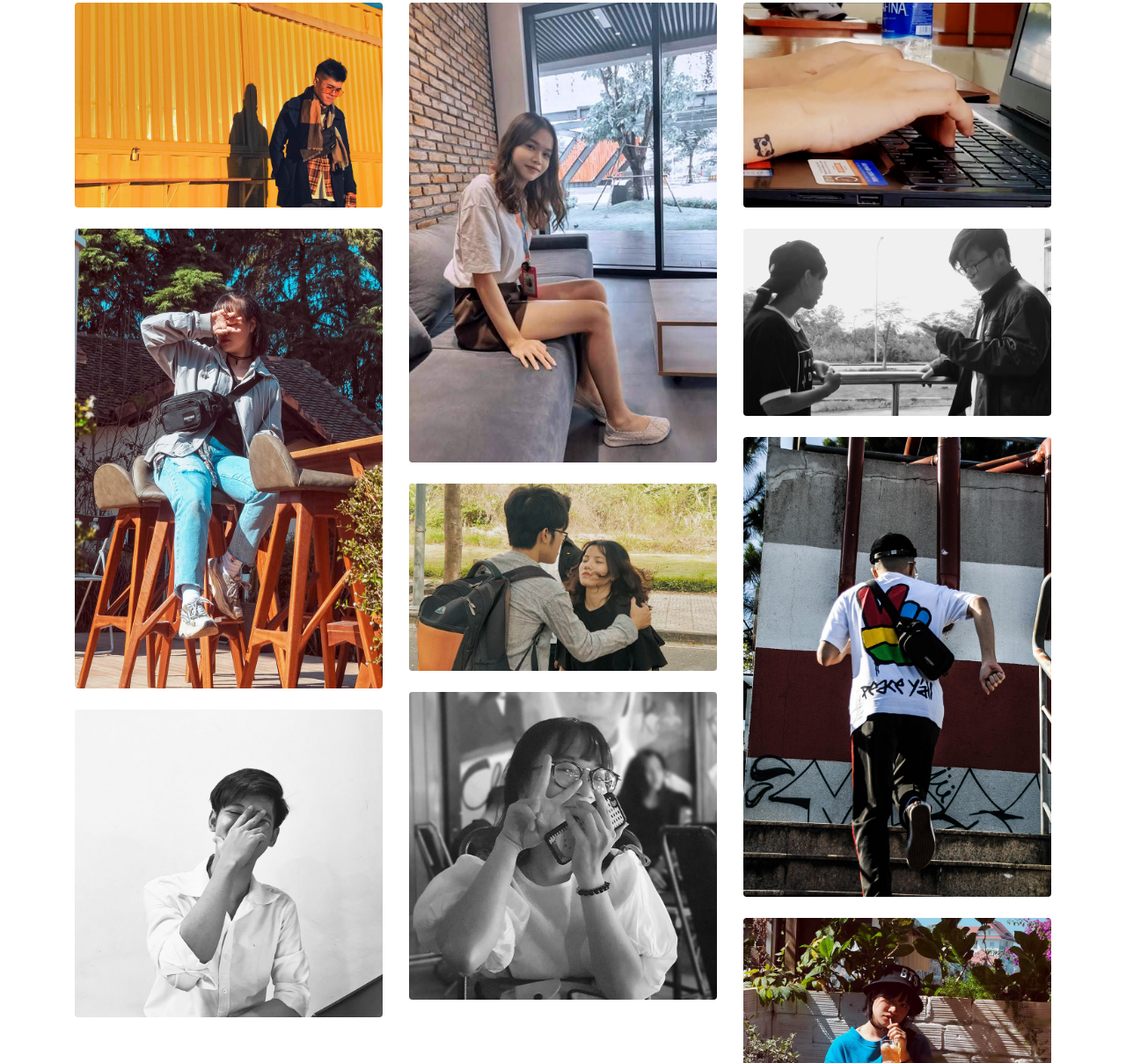
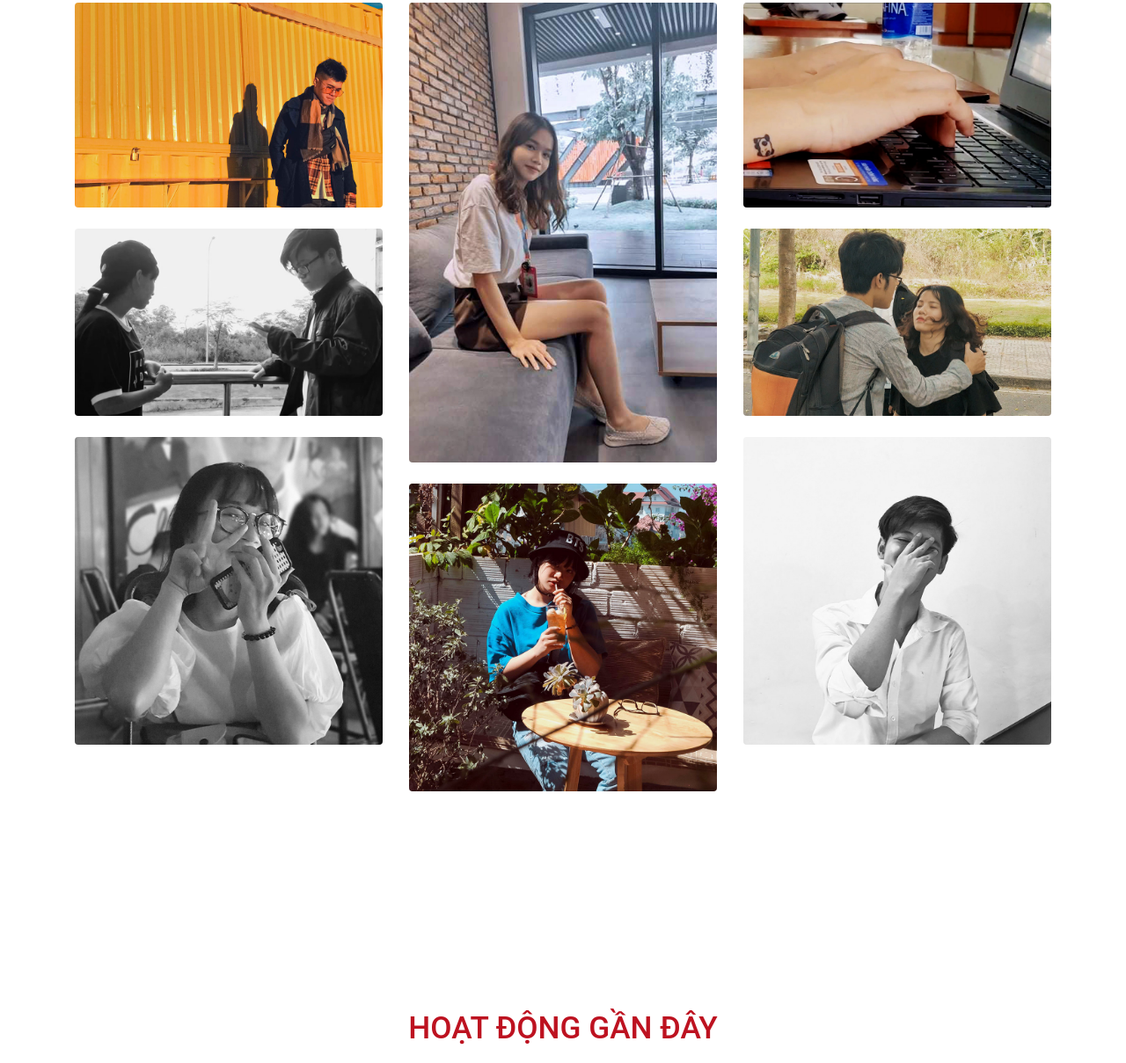
Before and after one commit to khangnguyen197/19media, a plain HTML site: page index.html in a window 1280 px wide. Shown: the part 1113-2322 px from the top of the page at 88% size. Drawn offline with Linux system fonts and the light colour scheme; files whose address does not match are found by name; a web font is replaced by a local one.

Commit message:
Update index.html

```diff
--- a/index.html
+++ b/index.html
@@ -165,12 +165,12 @@
               <img class="img-fluid" src="images/HinhAnh/pic10.jpg">
             </a>
           </div> -->
-           <div class="item brand col-6 col-sm-6 col-md-6 col-lg-4 col-xl-4 mb-4">
+         <!--   <div class="item brand col-6 col-sm-6 col-md-6 col-lg-4 col-xl-4 mb-4">
             <a href="images/HinhAnh/pic11.jpg" class="item-wrap" data-fancybox="gal">
               <span class="icon-search2"></span>
               <img class="img-fluid" src="images/HinhAnh/pic11.jpg">
             </a>
-          </div>
+          </div> -->
           <div class="item web col-6 col-sm-6 col-md-6 col-lg-4 col-xl-4 mb-4">
             <a href="images/HinhAnh/pic9.jpg" class="item-wrap" data-fancybox="gal">
               <span class="icon-search2"></span>
@@ -178,12 +178,12 @@
             </a>
           </div>
 
-          <div class="item web col-6 col-sm-6 col-md-6 col-lg-4 col-xl-4 mb-4">
+      <!--    <div class="item web col-6 col-sm-6 col-md-6 col-lg-4 col-xl-4 mb-4">
             <a href="images/HinhAnh/pic8.jpg" class="item-wrap" data-fancybox="gal">
               <span class="icon-search2"></span>
               <img class="img-fluid" src="images/HinhAnh/pic8.jpg">
             </a>
-          </div>
+          </div> -->
 
           <div class="item design col-6 col-sm-6 col-md-6 col-lg-4 col-xl-4 mb-4">
             <a href="images/HinhAnh/pic7.jpg" class="item-wrap" data-fancybox="gal">
```
